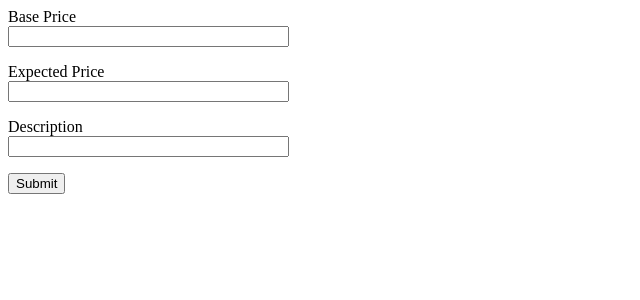
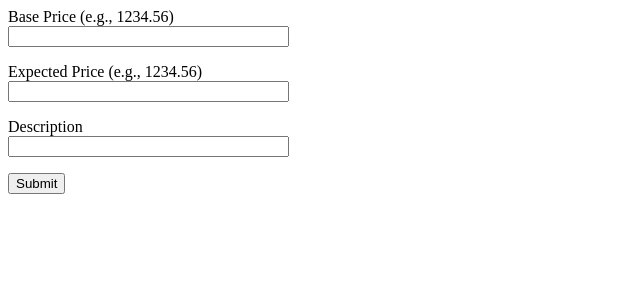
Before and after one commit to jaumetriay/premise_update, a Flask app: page /publish in a window 1280 px wide. Shown: the top 300 px of the page, without its empty margins (0-640 px from the left). Run offline with Flask 3, Linux system fonts and the light colour scheme; a user stored in the database is signed in.

Commit message:
added more extensive readme and some minor updates on the publish form so it accepts specific types only.

```diff
--- a/blueprint_plaza/actions/login/login_routes.py
+++ b/blueprint_plaza/actions/login/login_routes.py
@@ -31,8 +31,7 @@ def logout():
     return 'Logged out'
 
 
-@login_blueprint.route(
-    '/protected')  # this is just an example for endpoints that require login, in the future this should go somewhere else
+@login_blueprint.route('/protected')  # this is just an example for endpoints that require login, in the future this should go somewhere else
 @login_required
 def protected():
     return 'Logged in as: ' + str(current_user.get_id())
--- a/blueprint_plaza/forms/publish_form.py
+++ b/blueprint_plaza/forms/publish_form.py
@@ -3,7 +3,7 @@ from wtforms import StringField, SubmitField, FloatField
 from wtforms.validators import DataRequired
 
 class PropertyForm(FlaskForm):
-    base_price = FloatField('Base Price', validators=[DataRequired()])
-    expected_price = FloatField('Expected Price', validators=[DataRequired()])
+    base_price = FloatField('Base Price (e.g., 1234.56)', validators=[DataRequired()])
+    expected_price = FloatField('Expected Price (e.g., 1234.56)', validators=[DataRequired()])
     description = StringField('Description', validators=[DataRequired()])
     submit = SubmitField('Submit')
--- a/blueprint_plaza/templates/publish.html
+++ b/blueprint_plaza/templates/publish.html
@@ -2,11 +2,11 @@
     {{ form.hidden_tag() }}
     <p>
         {{ form.base_price.label }}<br>
-        {{ form.base_price(size=32) }}
+        {{ form.base_price(size=32, pattern="^\d+(\.\d{1,2})?$") }}
     </p>
     <p>
-        {{ form.expected_price.label }}<br>
-        {{ form.expected_price(size=32) }}
+        {{ form.expected_price.label }} <br>
+        {{ form.expected_price(size=32, pattern="^\d+(\.\d{1,2})?$") }}
     </p>
     <p>
         {{ form.description.label }}<br>
```
Also changed, not shown: README.md.
